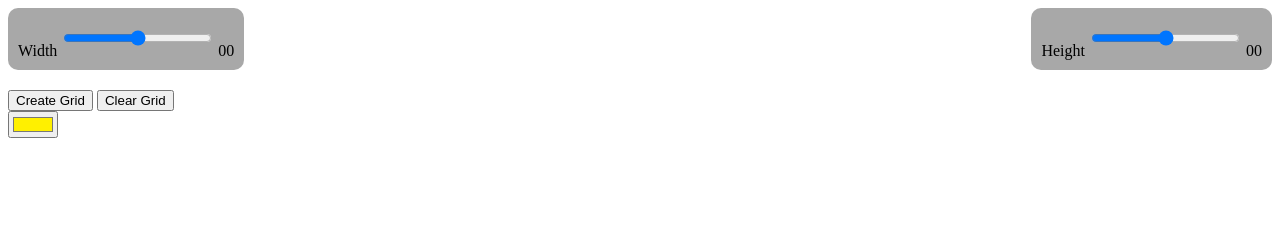
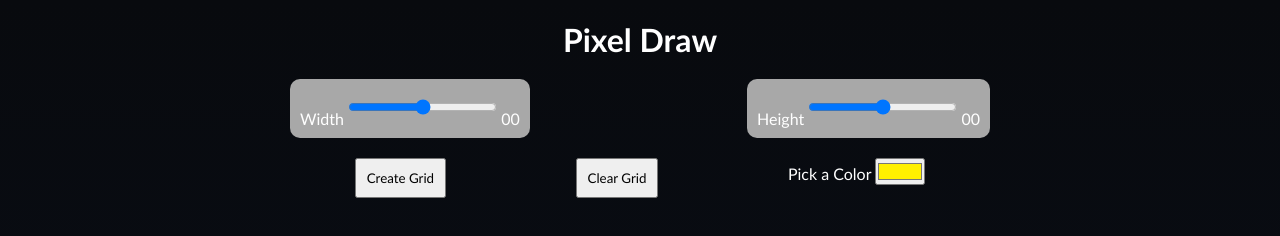
Before and after one commit to shumengliu/PixelDraw, a plain HTML site: page index.html in a window 1280 px wide. Drawn offline with Linux system fonts and the light colour scheme.

Commit message:
add some CSS

```diff
--- a/index.html
+++ b/index.html
@@ -7,9 +7,13 @@
   <title>replit</title>
   <link href="style.css" rel="stylesheet" type="text/css" />
 </head>
-<!--  -->
+
 <body>
-    <script src="script.js"></script>
+
+  <h1>Pixel Draw</h1>
+
+  <main class="wrapper">
+
     <div id="toolbox">
       <div class="slide-container">
         <div class="slider">
@@ -24,6 +28,7 @@
           <span id="grid-height-value">00</span>
         </div>
       </div>
+
       <div class="button-container">
         <button id="create-grid" onclick=createGrid()>
           Create Grid
@@ -31,13 +36,19 @@
         <button id="clear-grid" onclick=clearGrid()>
           Clear Grid
         </button>
+        <div class="color-container">
+          <label >Pick a Color</label>
+          <input type="color" id="color-picker" value="#e66465">
+        </div>
       </div>
-      <div class="color-container">
-        <input type="color" id="color-picker" value="#e66465">
-      </div>
+
     </div>
+
     <div id="grid-container"></div>
-    <script src="grid.ts"></script>
+
+    <script src="script.js"></script>
+
+  </main>
 
 </body>
 
--- a/style.css
+++ b/style.css
@@ -1,13 +1,33 @@
+* {
+  padding: 0;
+  margin: 0;
+  box-sizing: border-box;
+  font-family:'Gill Sans', 'Gill Sans MT', Calibri, 'Trebuchet MS', sans-serif;
+}
+
 html {
   height: 100%;
   width: 100%;
 }
+
+body {
+  background-image: linear-gradient(#080a0e, #0a0f1a);
+  color: white;
+  min-height: 100vh;
+}
+
+.wrapper {
+  width: clamp(50%, 700px, 80%);
+  margin: auto;
+}
+
 table {
     border-collapse: collapse;
+    margin: auto;
 }
 
 .gridCell {
-    border: 1px solid black;
+    border: 0.5px solid #444;
     width: 10px;
     height: 10px;
 }
@@ -23,3 +43,18 @@ table {
   background-color: #a8a8a8;
   border-radius: 10px;
 }
+
+h1 {
+  text-align: center;
+  padding: 20px;
+}
+
+.button-container {
+  display: flex;
+  justify-content: space-around;
+  margin-bottom: 20px;
+}
+
+button {
+  padding: 10px;
+}
```
